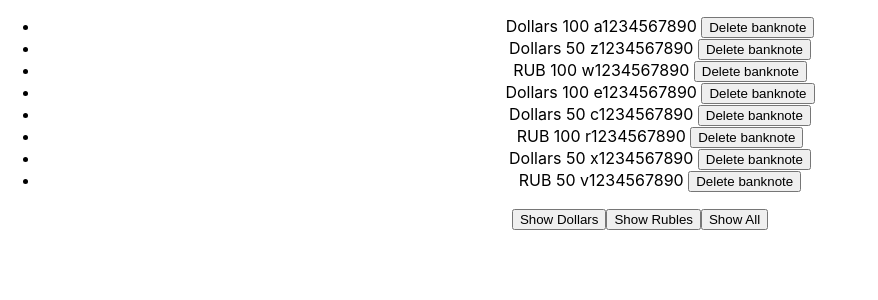
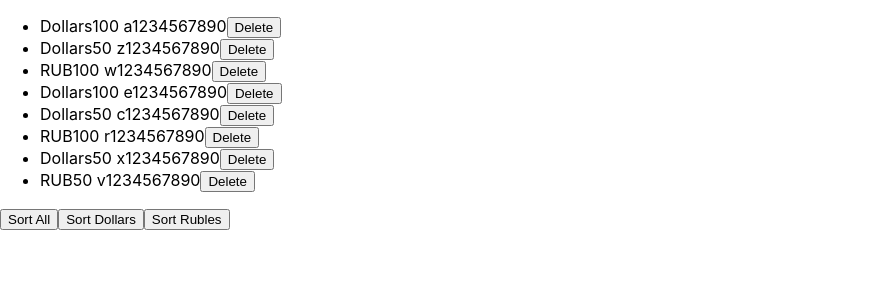
Before and after one commit to NikBabukhin/DZMonday1, a React (Create React App) app: page / in a window 1280 px wide. Shown: the top 300 px of the page, without its empty margins (0-878 px from the left). Built offline with nearby package versions, Linux system fonts and the light colour scheme.

Commit message:
Add new Components with buttons fr sort and delete banknotes

```diff
--- a/src/App.tsx
+++ b/src/App.tsx
@@ -5,6 +5,7 @@ import {Button} from "./components/Button";
 import {Header} from "./components/Header";
 import {Body} from "./components/Body";
 import {Banknotes} from "./components/Banknotes";
+import {SortButtons} from "./components/SortButtons";
 
 function App() {
     const [money, setMoney] = useState([
@@ -18,41 +19,36 @@ function App() {
         {banknotes: 'RUB', value: 50, number: ' v1234567890'},
     ])
 
-    type moneyTypes = {
-        banknotes: string
-        value: number
-        number: string
+    const [filterCount, setFilter] = useState('All')
+
+    let currentMoneyArray = money;
+
+    const onClickHandler = (numberOfElement: string) => {
+        let moneyArrayIfDeletedItem = currentMoneyArray.filter(el => el.number !== numberOfElement)
+        setMoney(moneyArrayIfDeletedItem);
+        console.log(numberOfElement);
     }
 
-    const [filter, setFilter] = useState('all')
-    let currentMoney = money
-
-    const deleteBanknote = (idElement: string) => {
-        let filteredMoney = currentMoney.filter((el: moneyTypes) => el.number !== idElement)
-        setMoney(filteredMoney);
+    if (filterCount === 'Dollars') {
+        currentMoneyArray = money.filter(el => el.banknotes === 'Dollars')
+    }
+    if (filterCount === 'RUB') {
+        currentMoneyArray = money.filter(el => el.banknotes === 'RUB')
     }
 
-    const setFilterMoney = (valueFilter: string) => {
-        setFilter(valueFilter);
-        if (filter === 'RUB') {
-            currentMoney = money.filter((el: moneyTypes) => el.banknotes === 'RUB')
-            console.log(filter, valueFilter)
-        } else if (filter === 'Dollars') {
-            currentMoney = money.filter((el: moneyTypes) => el.banknotes === 'Dollars')
-            console.log(filter, valueFilter)
-        } else {
-            currentMoney = money;
-            console.log(filter, valueFilter)
-        }
-        setMoney(currentMoney)
+    const sortMoneyArray = (filterCount: 'Dollars' | 'RUB' | 'All') => {
+        setFilter(filterCount)
+        currentMoneyArray = money.filter(el => el.banknotes !== filterCount)
+        console.log(currentMoneyArray, filterCount);
     }
 
-    console.log(money, currentMoney);
     return (
-        <div className="App"><Banknotes dataBanknotes={currentMoney}
-                                        callbackFuncDelete={deleteBanknote}
-                                        callbackFuncSortAll={setFilterMoney}/></div>
-    );
+        <div>
+            <Banknotes moneyData={currentMoneyArray} callback={onClickHandler}/>
+            <SortButtons callback={sortMoneyArray}/>
+        </div>
+    )
 }
 
+
 export default App;
--- a/src/components/Banknotes.tsx
+++ b/src/components/Banknotes.tsx
@@ -1,46 +1,32 @@
-import {useState} from "react";
+import React, {useState} from "react";
 
-type BanknotesPropsType = {
-    banknotes: string,
-    value: number,
-    number: string,
+type MoneyDataArrayType = {
+    banknotes: string
+    value: number
+    number: string
 }
-type BanknotesPropsTypeAll = {
-    dataBanknotes: Array<BanknotesPropsType>
-    callbackFuncDelete: (el: string) => void
-    callbackFuncSortAll: (el: string) => void
+
+type moneyDataPropsType = {
+    moneyData: Array<MoneyDataArrayType>
+    callback: (el: string)=>void
 }
 
 
-export const Banknotes = (props: BanknotesPropsTypeAll) => {
-
-    const onClickHandlerDelete = (idElement: string) => {
-        props.callbackFuncDelete(idElement);
-    }
-    const onClickHandlerSort = (el:string) => {
-        props.callbackFuncSortAll(el)
-        console.log(props.dataBanknotes, el);
-    }
-
+export const Banknotes = (props: moneyDataPropsType) => {
     return (
         <div>
             <ul>
-                {props.dataBanknotes.map((el, index: number) => {
+                {props.moneyData.map((el:MoneyDataArrayType) => {
                     return (
-                        <li key={index}>
-                            <span>{el.banknotes} </span>
-                            <span>{el.value} </span>
-                            <span>{el.number} </span>
-                            <button onClick={() => onClickHandlerDelete(el.number)}>Delete banknote</button>
+                        <li key={el.number}>
+                            <span>{el.banknotes}</span>
+                            <span>{el.value}</span>
+                            <span>{el.number}</span>
+                            <button onClick={() => props.callback(el.number)}>Delete</button>
                         </li>
                     )
                 })}
             </ul>
-            <div>
-                <button onClick={()=>onClickHandlerSort('Dollars')}>Show Dollars</button>
-                <button onClick={()=>onClickHandlerSort('RUB')}>Show Rubles</button>
-                <button onClick={()=>onClickHandlerSort('all')}>Show All</button>
-            </div>
         </div>
     )
 }
--- /dev/null
+++ b/src/components/SortButtons.tsx
@@ -0,0 +1,15 @@
+import React from "react";
+
+type SortButtonsType = {
+    callback:(el:string)=> void
+}
+
+export const SortButtons = (props: any) => {
+    return (
+        <div>
+            <button onClick={() => props.callback('All')}>Sort All</button>
+            <button onClick={() => props.callback('Dollars')}>Sort Dollars</button>
+            <button onClick={() => props.callback('RUB')}>Sort Rubles</button>
+        </div>
+    )
+}
```
